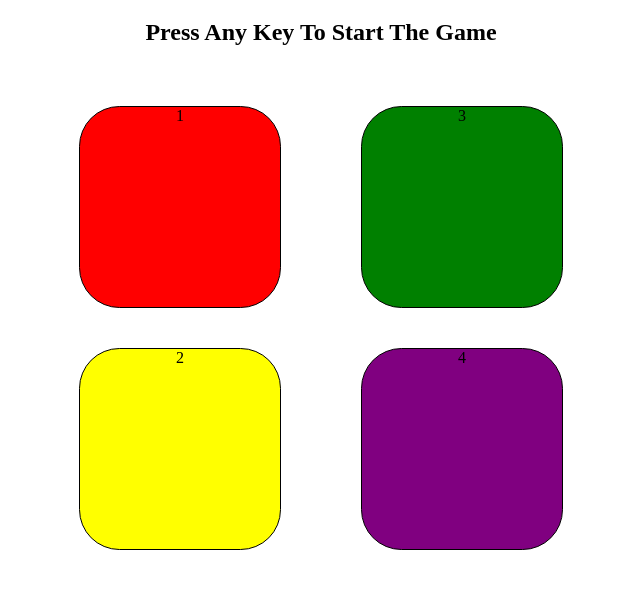
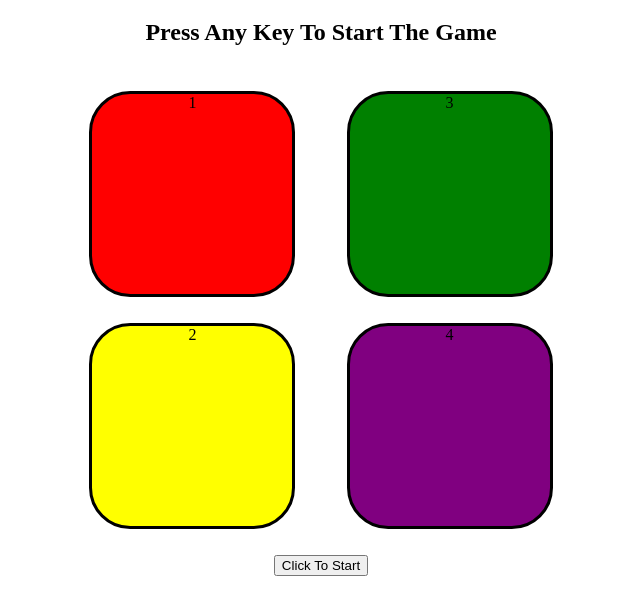
Before and after one commit to nabilroghani/Simon_Says_Game, a plain HTML site: page index.html in a window 1280 px wide. Shown: the part 61-676 px from the top of the page, without its empty margins (319-959 px from the left). Drawn offline with Linux system fonts and the light colour scheme.

Commit message:
Symon Says Game created by Nabil Ahmad Roghani

```diff
--- a/index.html
+++ b/index.html
@@ -19,6 +19,7 @@
             <div class="btn purple" type="button" id="purple">4</div> <!-- Corrected "purpule" to "purple" -->
         </div>
     </div>
+    <button>Click To Start</button>
 
     <script src="./pro.js"></script>
 </body>
--- a/pro.css
+++ b/pro.css
@@ -2,11 +2,11 @@ body{
     text-align: center;
 }
 .btn{
-    border: 1px solid black;
+    border: 3px solid black;
     width: 200px;
     height: 200px;
     border-radius: 20%;
-    margin: 2.5rem;
+    margin: 1.6rem;
     cursor: pointer;
 
 }
--- a/pro.js
+++ b/pro.js
@@ -5,7 +5,8 @@ let level = 0;
 let btns = ['red', 'yellow', 'green', 'purple'];
 let h2 = document.querySelector('h2');
 
-document.addEventListener('keypress', function () {
+let subBtn = document.querySelector('button');
+subBtn.addEventListener('click', function () {
     if (!started) {
         console.log("Game started");
         started = true;
```
